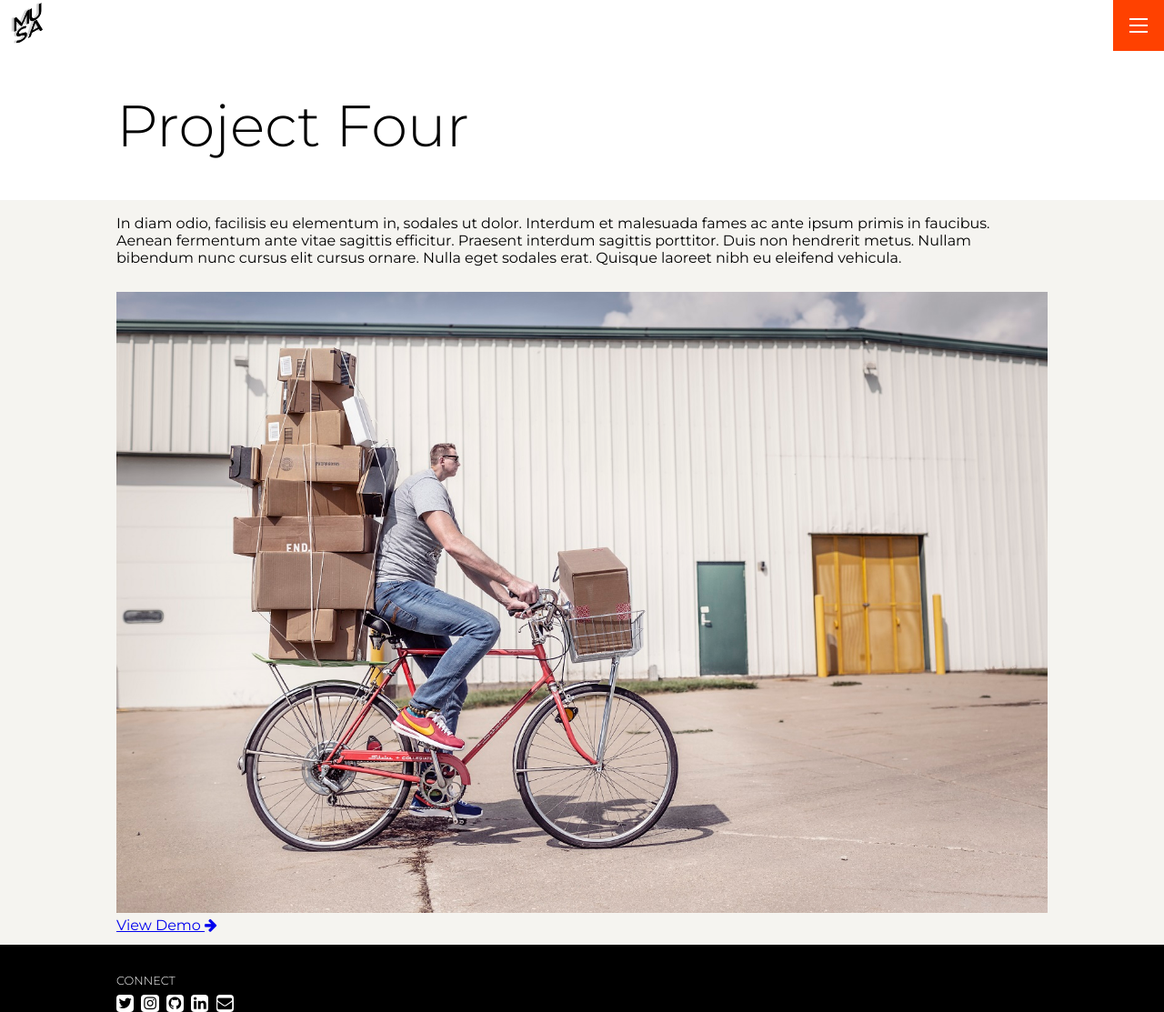
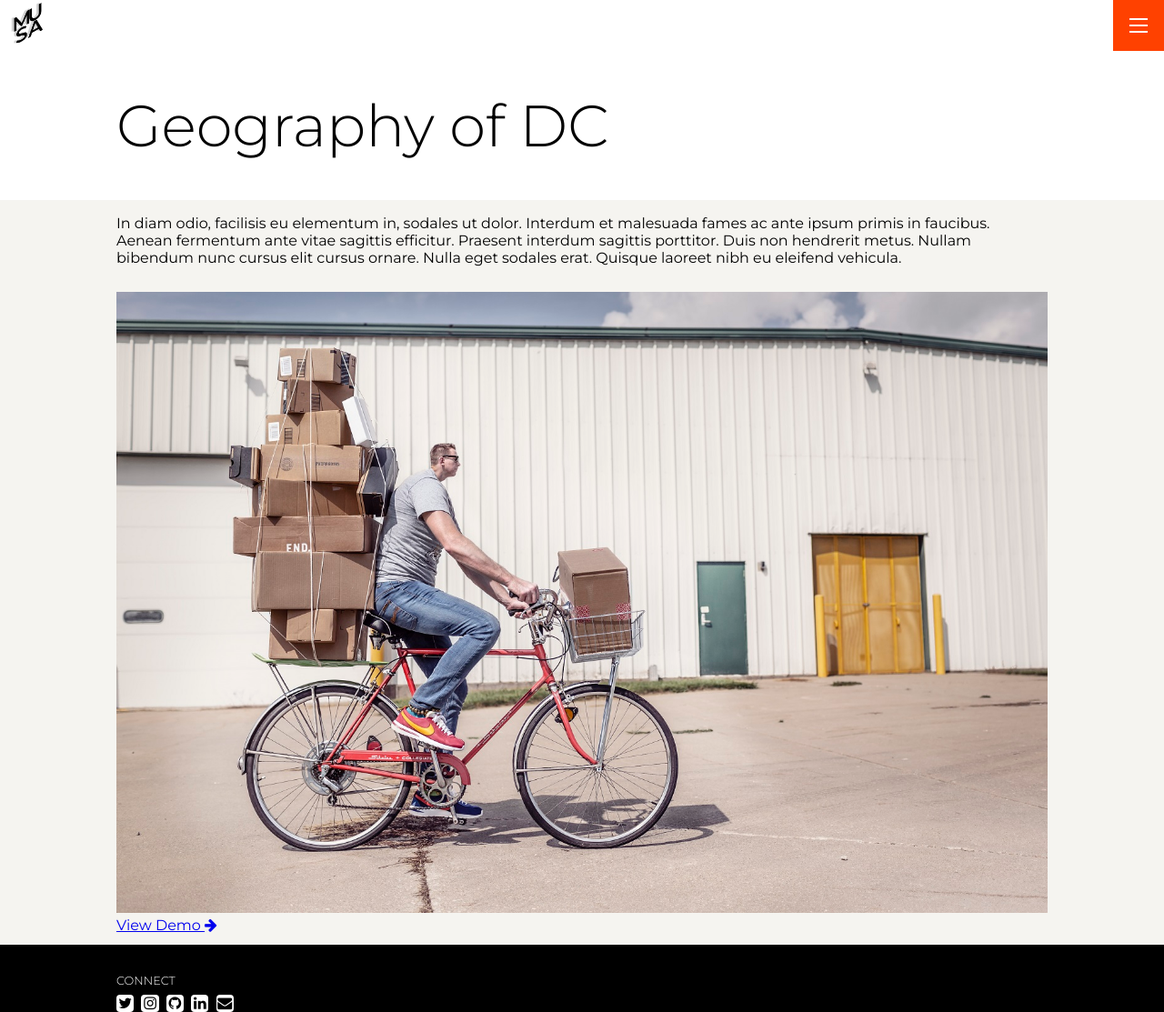
Before and after one commit to chloealimurong/portfolio, a Jekyll site: the page built from _projects/proj-4.md, in a window 1280 px wide and 1113 px high. Shown: the whole window at 91% size. Built offline with Jekyll 4.4.1, drawn with Linux system fonts in a browser that asks for light colours.

Commit message:
Update project title to 'Geography of DC'

```diff
--- a/_projects/proj-4.md
+++ b/_projects/proj-4.md
@@ -1,6 +1,6 @@
 ---
 layout: post
-title: 'Project Four'
+title: 'Geography of DC'
 thumbnail: /assets/img/projects/proj-4/thumbnail.jpg
 ---
 
```
